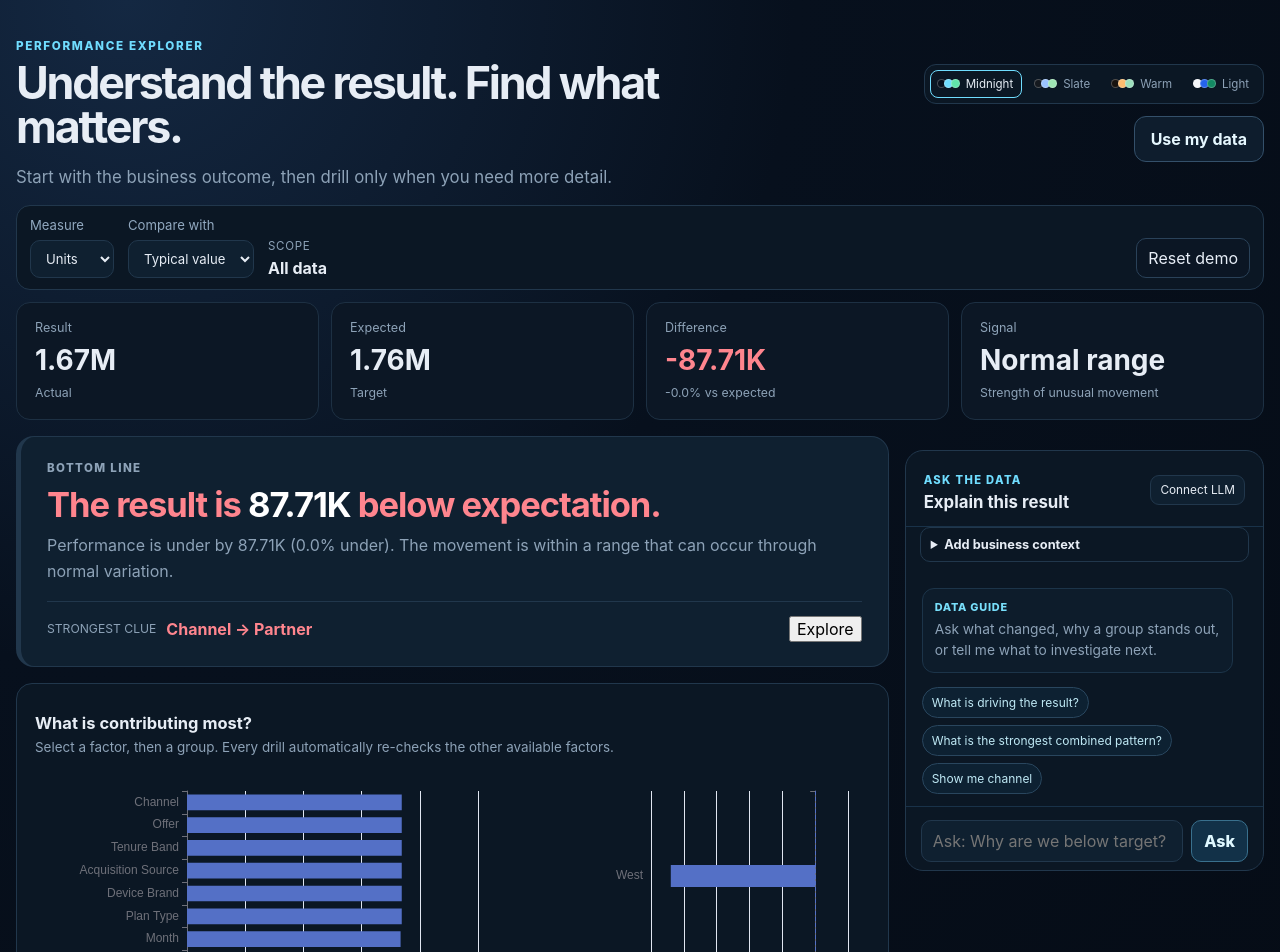
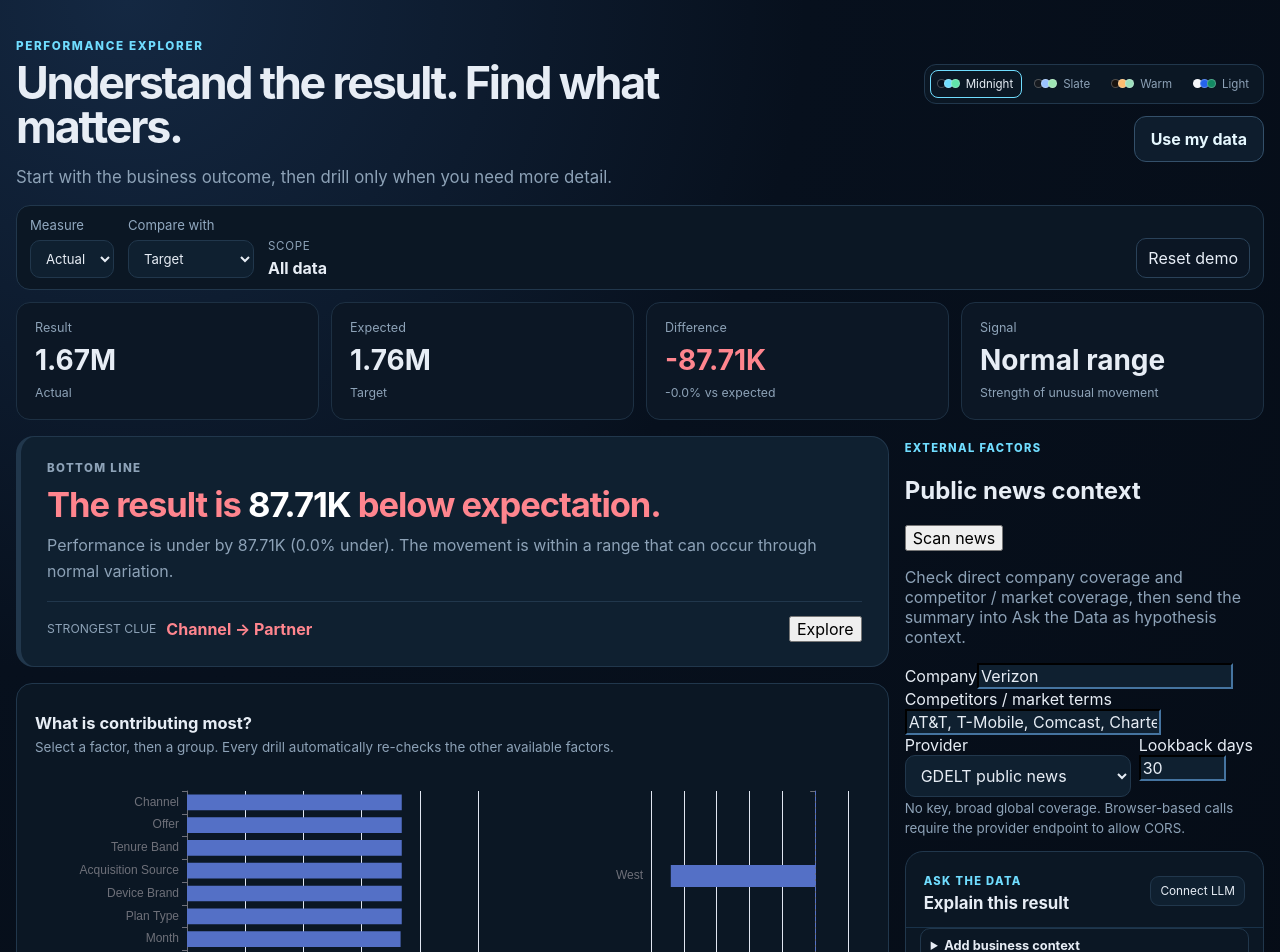
Before and after one commit to yashumani/drill-down-anamoly, a React (Vite) app: page / in a window 1280 px wide. Shown: the top 952 px of the page. Built offline with nearby package versions, Linux system fonts and the light colour scheme.

Commit message:
Connect public news context to dashboard and chat

```diff
--- a/src/App.tsx
+++ b/src/App.tsx
@@ -6,6 +6,7 @@ import { parseDataFile } from './lib/io';
 import { profileFields } from './lib/profile';
 import { ContributionBars, DimensionLandscape, DrillTree, InteractionList } from './components/Visuals';
 import { ChatPanel } from './components/ChatPanel';
+import { NewsIntelPanel } from './components/NewsIntelPanel';
 import { ThemePicker } from './components/ThemePicker';
 import type { PaletteId } from './components/ThemePicker';
 import type { ChatAction } from './lib/chatEngine';
@@ -24,12 +25,14 @@ export default function App() {
   const [expectedKey, setExpectedKey] = useState('target');
   const [predicates, setPredicates] = useState<Predicate[]>([]);
   const [selectedDimension, setSelectedDimension] = useState<string>('region');
-  const [externalContext, setExternalContext] = useState('');
+  const [manualContext, setManualContext] = useState('');
+  const [newsContext, setNewsContext] = useState('');
   const [palette, setPalette] = useState<PaletteId>(() => (localStorage.getItem('anomaly-palette') as PaletteId) || 'midnight');
   const [error, setError] = useState('');
 
   const dimensions = availableDimensions.map((p) => p.name);
   const dimensionKey = dimensions.join('|');
+  const externalContext = [manualContext, newsContext].filter(Boolean).join('\n\n');
   const result = useMemo(() => investigate(rows, dimensions, actualKey, expectedKey || undefined, predicates), [rows, dimensionKey, actualKey, expectedKey, predicates]);
   const selectedScore = result.dimensionScores.find((d) => d.dimension === selectedDimension) ?? result.dimensionScores[0] ?? null;
   const topDriver = result.dimensionScores[0] ?? null;
@@ -66,11 +69,11 @@ export default function App() {
     {error && <div className="error">{error}</div>}
 
     <section className="controls top-controls" aria-label="Analysis filters">
-      <label>Measure<select value={actualKey} onChange={(e) => { setActualKey(e.target.value); setPredicates([]); }}>{numeric.map((p) => <option key={p.name}>{humanize(p.name)}</option>)}</select></label>
-      <label>Compare with<select value={expectedKey} onChange={(e) => { setExpectedKey(e.target.value); setPredicates([]); }}><option value="">Typical value</option>{numeric.filter((p) => p.name !== actualKey).map((p) => <option key={p.name}>{humanize(p.name)}</option>)}</select></label>
+      <label>Measure<select value={actualKey} onChange={(e) => { setActualKey(e.target.value); setPredicates([]); }}>{numeric.map((p) => <option key={p.name} value={p.name}>{humanize(p.name)}</option>)}</select></label>
+      <label>Compare with<select value={expectedKey} onChange={(e) => { setExpectedKey(e.target.value); setPredicates([]); }}><option value="">Typical value</option>{numeric.filter((p) => p.name !== actualKey).map((p) => <option key={p.name} value={p.name}>{humanize(p.name)}</option>)}</select></label>
       <div className="filter-scope"><span>Scope</span><strong>{predicates.length ? predicates.map((p) => `${humanize(p.dimension)}: ${p.value}`).join(' • ') : 'All data'}</strong></div>
       {predicates.length > 0 && <button className="quiet-button" onClick={() => setPredicates([])}>Clear</button>}
-      <button className="quiet-button" onClick={() => { setRows(createSampleData()); setActualKey('actual'); setExpectedKey('target'); setPredicates([]); setSelectedDimension('region'); setExternalContext(''); }}>Reset demo</button>
+      <button className="quiet-button" onClick={() => { setRows(createSampleData()); setActualKey('actual'); setExpectedKey('target'); setPredicates([]); setSelectedDimension('region'); setManualContext(''); setNewsContext(''); }}>Reset demo</button>
     </section>
 
     <section className="executive-metrics">
@@ -85,7 +88,10 @@ export default function App() {
         <section className={`story-banner ${tone}`}><div className="story-kicker">BOTTOM LINE</div><h2>The result is <span>{format(Math.abs(result.variance))}</span> {direction} expectation.</h2><p>{plainSummary(result.variance, result.variancePct, result.anomalyScore)}</p>{topDriver?.topCategory && <div className="next-clue"><span>Strongest clue</span><strong>{humanize(topDriver.dimension)} → {topDriver.topCategory.value}</strong><button onClick={() => setSelectedDimension(topDriver.dimension)}>Explore</button></div>}</section>
         <Panel title="What is contributing most?" subtitle="Select a factor, then a group. Every drill automatically re-checks the other available factors."><div className="driver-split"><DimensionLandscape scores={result.dimensionScores} onSelect={(d: DimensionScore) => setSelectedDimension(d.dimension)} /><ContributionBars score={selectedScore} onDrill={(p) => drill([p])} /></div></Panel>
       </div>
-      <ChatPanel rows={rows} dimensions={dimensions} actualKey={actualKey} expectedKey={expectedKey || undefined} predicates={predicates} result={result} externalContext={externalContext} onExternalContext={setExternalContext} onAction={handleChatAction} />
+      <div className="insight-sidebar">
+        <NewsIntelPanel onContextReady={setNewsContext} />
+        <ChatPanel rows={rows} dimensions={dimensions} actualKey={actualKey} expectedKey={expectedKey || undefined} predicates={predicates} result={result} externalContext={externalContext} manualContext={manualContext} onExternalContext={setManualContext} onAction={handleChatAction} />
+      </div>
     </section>
 
     <details className="more-analysis"><summary>More analysis</summary><div className="grid two"><Panel title="Combined patterns" subtitle="Groups where several characteristics appear together."><InteractionList interactions={result.interactions} onDrill={drill} /></Panel><Panel title="Investigation trail" subtitle="The path you have taken so far."><DrillTree predicates={predicates} /></Panel></div><div className="breadcrumbs"><button onClick={() => setPredicates([])}>All data</button>{predicates.map((p, i) => <button key={`${p.dimension}-${p.value}`} onClick={() => setPredicates(predicates.slice(0, i + 1))}>→ {humanize(p.dimension)}: {p.value}</button>)}</div></details>
```
